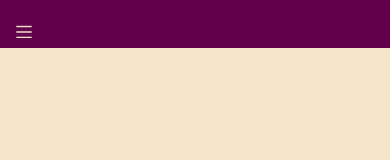
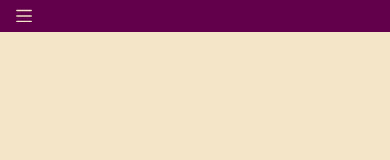
Before and after one commit to AshlavaDev/portfolio, a Next.js app: page / in a window 390 px wide. Shown: the top 160 px of the page. Built offline with nearby package versions, Linux system fonts and the light colour scheme.

Commit message:
tweak image grid and update image, wait for next image cache to clear, tweak navbar mobile hamburger

```diff
--- a/app/projects/[project]/page.tsx
+++ b/app/projects/[project]/page.tsx
@@ -20,7 +20,7 @@ export default function ProjectPage ({}: Props ) {
     <>
     { projectData ? (
       <section className='pt-20 px-4 md:px-10 flex flex-col md:flex-row md:justify-center items-center md:items-start md:min-h-screen text-burgundy text-lg md:text-xl'>
-        <div className='md:flex-1 flex flex-col items-center md:grid md:grid-cols-2 place-items-center gap-4'>
+        <div className='md:flex-1 flex flex-col items-center md:grid md:grid-cols-2 place-items-center gap-4 order-last md:order-first'>
           {projectData.images.map((image, index) => (
             <div className='relative h-auto aspect-w-1 aspect-h-1 flex justify-center' key={index}>
               <Image src={image.src} alt={image.alt} width="0" height="0" sizes="100vw" className='w-4/5 h-auto'/>
--- a/components/NavBar.tsx
+++ b/components/NavBar.tsx
@@ -14,11 +14,10 @@ export default function NavBar({}: Props) {
 
   return (
     <header className='bg-burgundy min-w-full text-cream px-4 md:px-8 py-2 md:py-4 flex flex-col justify-center md:flex-row gap-y-4 md:items-center md:justify-between fixed w-full z-20 top-0 left-0'>
-      <div className='flex justify-between items-center space-x-2'>
-        {/*TODO: Add Logo */}
-        <h2 className='font-offside text-2xl hidden md:block'>Ashley Morgan</h2>
-      </div>
-      <button className='block md:hidden ' onClick={() => setIsOpen(!isOpen)}>
+
+      <h2 className='font-offside text-2xl hidden md:block'>Ashley Morgan</h2>
+
+      <button className='block md:hidden justify-self-center max-w-fit' onClick={() => setIsOpen(!isOpen)}>
         <span className="sr-only">Open main menu</span>
         <SlMenu />
       </button>
```
